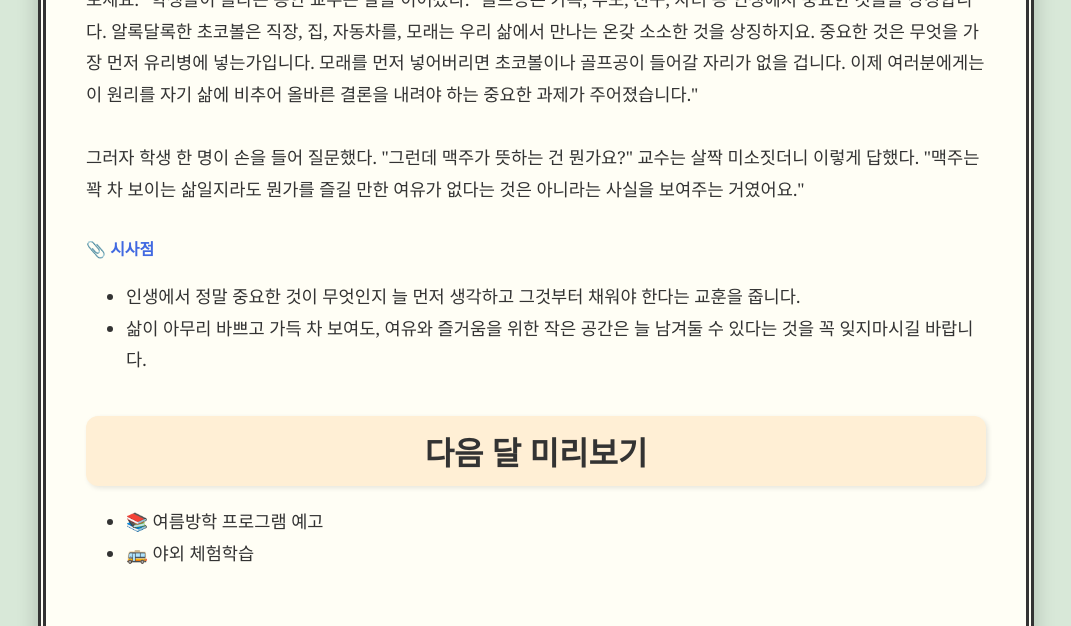
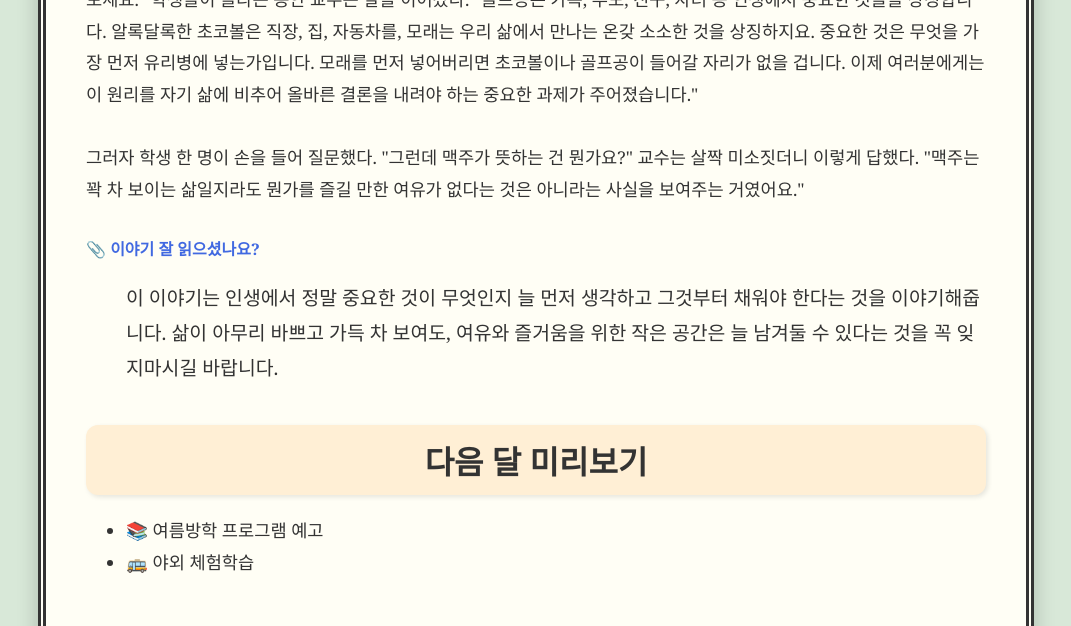
Before and after one commit to dgdg-news/june2025, a plain HTML site: page index.html in a window 1280 px wide. Shown: the part 1751-2377 px from the top of the page, without its empty margins (104-1175 px from the left). Drawn offline with Linux system fonts and the light colour scheme.

Commit message:
Update index.html

```diff
--- a/index.html
+++ b/index.html
@@ -149,10 +149,10 @@
     그러자 학생 한 명이 손을 들어 질문했다. "그런데 맥주가 뜻하는 건 뭔가요?" 교수는 살짝 미소짓더니 이렇게 답했다. "맥주는 꽉 차 보이는 삶일지라도 뭔가를 즐길 만한 여유가 없다는 것은 아니라는 사실을 보여주는 거였어요."
   </p>
 
-  <h4 style="margin-top: 30px; color: #4169e1;">📎 시사점</h4>
+  <h4 style="margin-top: 30px; color: #4169e1;">📎 이야기 잘 읽으셨나요?</h4>
   <ul>
-    <li>인생에서 정말 중요한 것이 무엇인지 늘 먼저 생각하고 그것부터 채워야 한다는 교훈을 줍니다.</li>
-    <li>삶이 아무리 바쁘고 가득 차 보여도, 여유와 즐거움을 위한 작은 공간은 늘 남겨둘 수 있다는 것을 꼭 잊지마시길 바랍니다.</li>
+    <p>이 이야기는 인생에서 정말 중요한 것이 무엇인지 늘 먼저 생각하고 그것부터 채워야 한다는 것을 이야기해줍니다.
+       삶이 아무리 바쁘고 가득 차 보여도, 여유와 즐거움을 위한 작은 공간은 늘 남겨둘 수 있다는 것을 꼭 잊지마시길 바랍니다.</p>
   </ul>
 </div>
 
```
